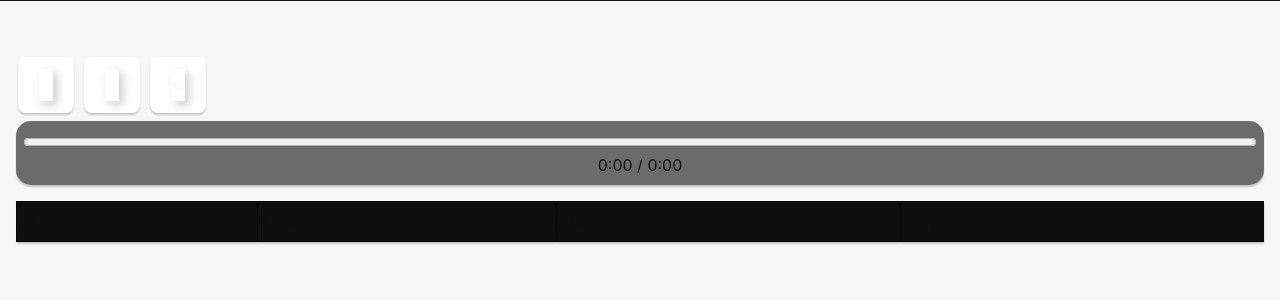
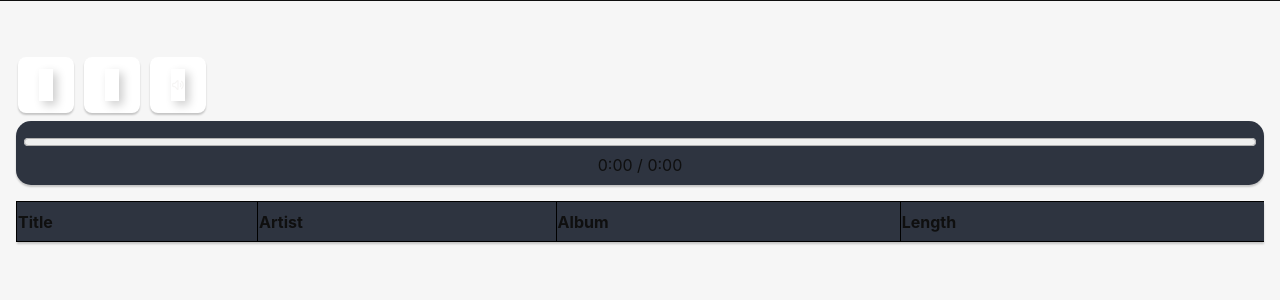
Before and after one commit to AndreiLubinets/bragi, a React (Vite) app: page / in a window 1280 px wide. Shown: the top 300 px of the page. Built offline with nearby package versions, Linux system fonts and the light colour scheme.

Commit message:
Change ui to nord theme colors

```diff
--- a/src/components/Playlist.css
+++ b/src/components/Playlist.css
@@ -11,7 +11,7 @@ table {
 
 tr {
     height: 2.5em;
-    background-color: #0f0f0f98;
+    background-color: #3b4252;
     border-right: 0px;
     margin-right: 0px;
     padding-bottom: 20px;
@@ -20,12 +20,12 @@ tr {
 }
 
 th {
-    background-color: #0f0f0f;
+    background-color: #2e3440;
     border: 1px solid black;
     border-right: 0px;
     margin-right: 0px;
 }
 
 .selected {
-    background-color: #672890;
+    background-color: #5e81ac;
 }
--- a/src/components/ProgressBar.css
+++ b/src/components/ProgressBar.css
@@ -9,7 +9,7 @@
     margin: 0.5em;
     padding: 0.5em;
     border-radius: 15px;
-    background-color: #0f0f0f98;
+    background-color: #2e3440;
     box-shadow: 0 2px 2px rgba(0, 0, 0, 0.2);
 }
 
--- a/src/components/TrackInfo.css
+++ b/src/components/TrackInfo.css
@@ -1,6 +1,6 @@
 .trackinfo {
     text-align: left;
-    background-color: #0f0f0fcc;
+    background-color: #2e3440;
     box-shadow: 0 2px 2px rgba(0, 0, 0, 0.2);
 
     bottom: 0;
--- a/src/styles.css
+++ b/src/styles.css
@@ -120,9 +120,7 @@ button {
 @media (prefers-color-scheme: dark) {
   :root {
     color: #f6f6f6;
-    background: rgb(2, 0, 36);
-    background: linear-gradient(180deg, rgba(2, 0, 36, 1) 0%, rgba(59, 16, 85, 1) 49%, rgba(92, 40, 126, 1) 100%);
-    background-repeat: no-repeat;
+    background-color: #434c5e;
     height: 100%;
   }
 
@@ -133,7 +131,7 @@ button {
   input,
   button {
     color: #ffffff;
-    background-color: #0f0f0f98;
+    background-color: #2e3440;
   }
 
   button:active {
```
